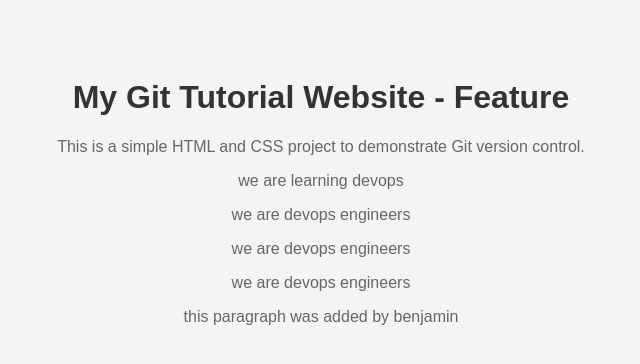
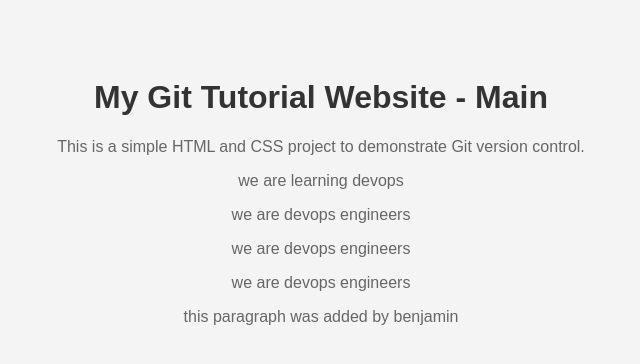
Before and after one commit to BenjaminAdimachukwu/github_pracitice, a plain HTML site: page index.html in a window 1280 px wide. Shown: the whole page, without its empty margins (319-959 px from the left). Drawn offline with Linux system fonts and the light colour scheme.

Commit message:
Changed title on main

```diff
--- a/index.html
+++ b/index.html
@@ -7,7 +7,7 @@
     <link rel="stylesheet" href="css/styles.css">
 </head>
 <body>
-    <h1>My Git Tutorial Website - Feature</h1>
+    <h1>My Git Tutorial Website - Main</h1>
     <p>This is a simple HTML and CSS project to demonstrate Git version control.</p>
     <p> we are learning devops</p>
     <p> we are devops engineers</p>
```
